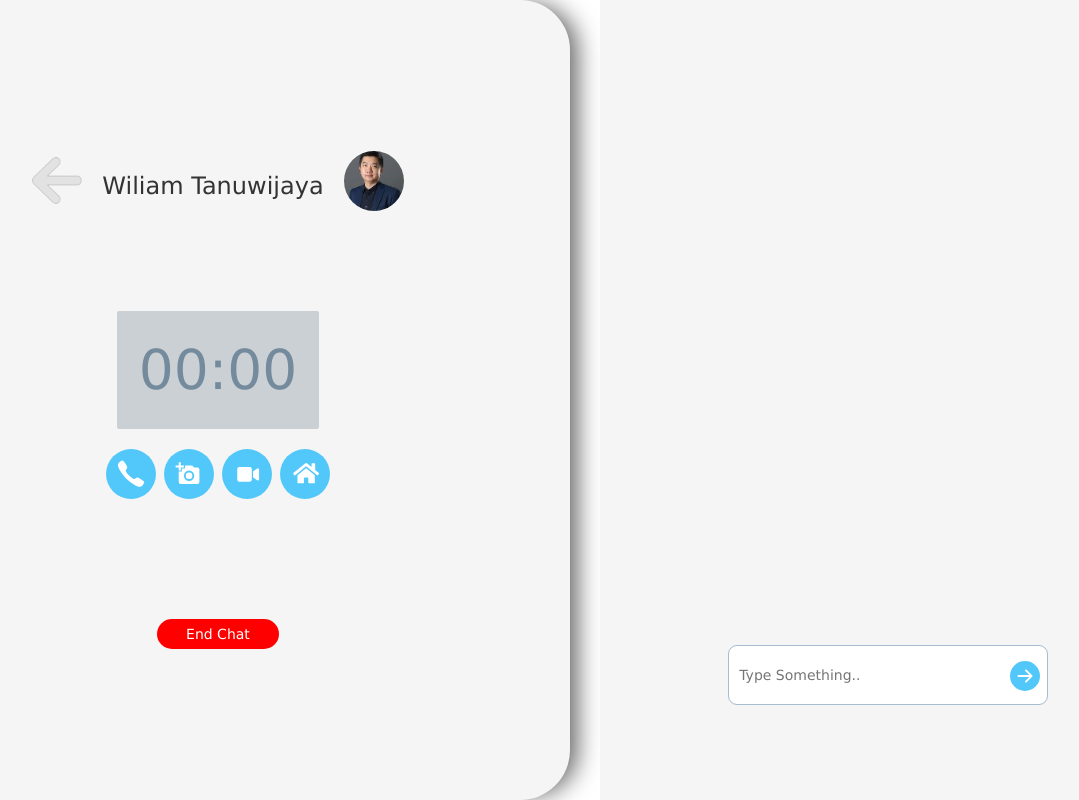
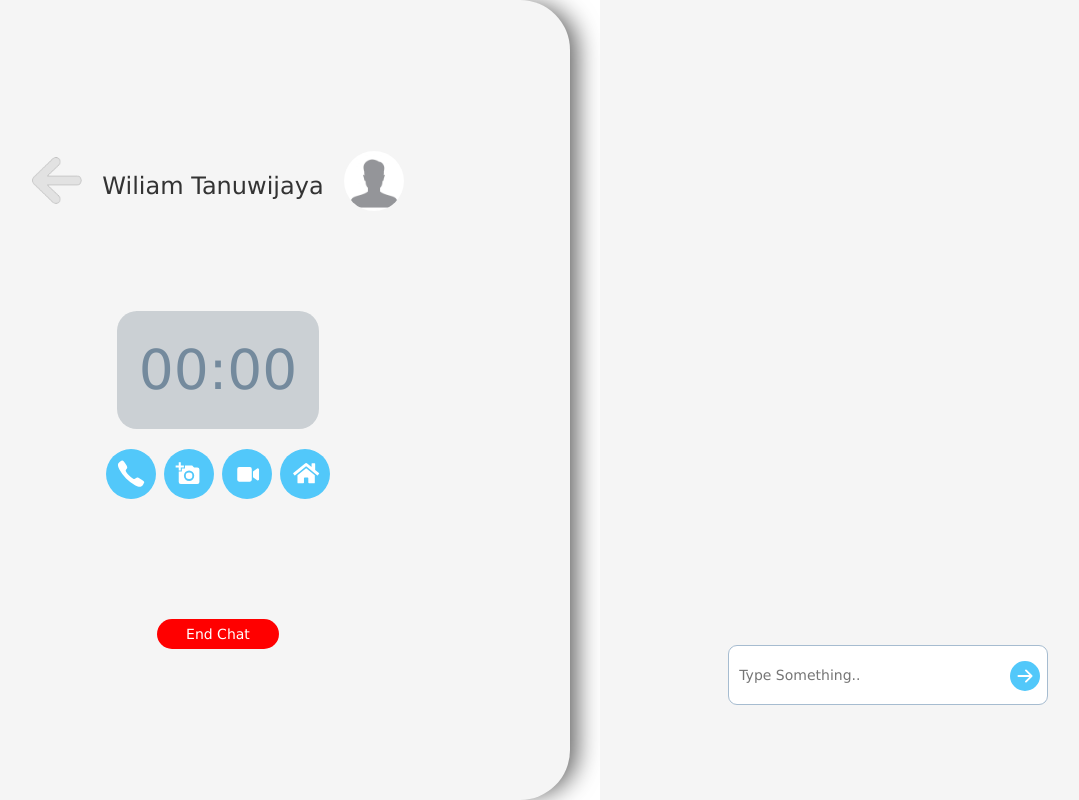
Before and after one commit to kreivc/TCon, a plain HTML site: page public/chat.html in a window 1280 px wide. Shown: the whole page, without its empty margins (119-1198 px from the left). Drawn offline with nearby package versions, Linux system fonts and the light colour scheme.

Commit message:
add minor

```diff
--- a/public/chat.html
+++ b/public/chat.html
@@ -19,13 +19,12 @@
                     <a href="home.html">
                         <img src="assets/back.png" alt="" width="50px">
                     </a>
-                    <span><h3>Wiliam Tanuwijaya</h3></span>
-                    <img src="assets/download.jpg" alt="" width="60px">
+                    <span><h3 id="consultant-name">Wiliam Tanuwijaya</h3></span>
+                    <img src="assets/anonymus.jpg" alt="" width="60px">
                 </div>
                 <div class="chat-menu">
                     <div class="countdown">
                         <div id="timer"></div>
-
                     </div>
                     <div class="row feature">
                         <a href="#" class="feature-item">
--- a/public/css/chat.css
+++ b/public/css/chat.css
@@ -68,7 +68,6 @@ body, html{
     padding: 20px 5px;
     margin: 0 70px 20px 70px;
     background-color: rgb(203, 208, 212);
-
 }
 
 .feature{
@@ -81,13 +80,11 @@ body, html{
     overflow-y: auto;
     height: 500px;
     width: 340px;
-    /* background-color: red; */
 }
 
 .countdown{
     text-align: center;
     align-items: center;
-    border-radius: 25px;
 }
 
 .end-chat{
@@ -159,5 +156,5 @@ body, html{
 
 #timer{
     color: #748A9D;
-    border-radius: 2px;
+    border-radius: 20px;
 }
```
